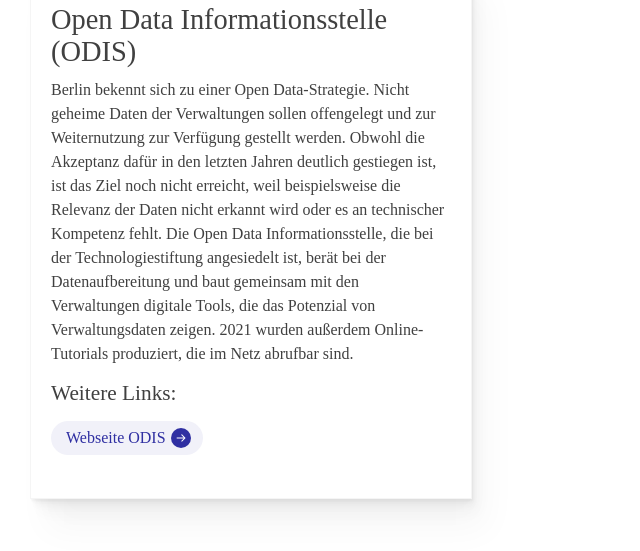
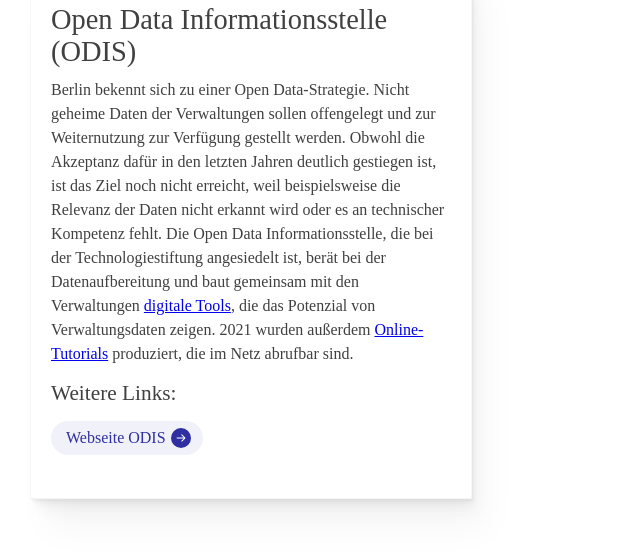
Before and after one commit to technologiestiftung/jahresbericht-2021, a React (Create React App) app: page / in a window 1280 px wide. Shown: the part 3459-4010 px from the top of the page, without its empty margins (0-640 px from the left). Built offline with nearby package versions, Linux system fonts and the light colour scheme; a web font is replaced by a local one.

Commit message:
update hyperlinks

```diff
--- a/src/content.js
+++ b/src/content.js
@@ -120,7 +120,7 @@
             {
               de: "Webseite CityLab",
               en: "Webseite CityLab",
-              href: "https://citylab-berlin.org/de/start/",
+              href: "citylab-berlin.org/",
             },
           ],
           title: {
@@ -129,7 +129,7 @@
           },
           paragraph: {
             de: `Das CityLAB Berlin am Platz der Luftbrücke ist ein Ort, an dem sich Verwaltung und Stadtgesellschaft treffen können, um die digitale Transformation zu diskutieren und bis zum Prototypen zu gestalten. Der Begegnungsort war auch 2021 sehr gefragt, analog genauso wie online.
-            Mit eigenen Projekten gibt das CityLAB auch Impulse für die Entwicklung einer offenen, gemeinnützigen digitalen Infrastruktur. Besonders bekannt ist mittlerweile <a  href="https://giessdenkiez.de/" target="_blanc">Gieß den Kiez</a>, eine Seite, die die Pflege der Berliner Straßenbäume thematisiert. 2021 kamen mit <a  href="https://www.digital-vereint.berlin/de" target="_blanc">Digital vereint</a>, <a  href="https://berlinopensource.de/" target="_blanc">Berlin Open Source</a> und <a  href="https://stadtpuls.com/" target="_blanc">Stadtplus</a> weitere Plattformen dazu, die Transparenz schaffen und das Miteinander in der Stadtgesellschaft fördern.`,
+            Mit eigenen Projekten gibt das CityLAB auch Impulse für die Entwicklung einer offenen, gemeinnützigen digitalen Infrastruktur. Besonders bekannt ist mittlerweile <a  href="https://giessdenkiez.de/" target="_blanc">Gieß den Kiez</a>, eine Seite, die die Pflege der Berliner Straßenbäume thematisiert. 2021 kamen mit <a  href="https://www.digital-vereint.berlin" target="_blanc">Digital vereint</a>, <a  href="https://berlinopensource.de/" target="_blanc">Berlin Open Source</a> und <a  href="https://stadtpuls.com/" target="_blanc">Stadtplus</a> weitere Plattformen dazu, die Transparenz schaffen und das Miteinander in der Stadtgesellschaft fördern.`,
             en: `EMPTY`,
           },
         },
@@ -156,7 +156,7 @@
             en: "EMPTY",
           },
           paragraph: {
-            de: "Berlin bekennt sich zu einer Open Data-Strategie. Nicht geheime Daten der Verwaltungen sollen offengelegt und zur Weiternutzung zur Verfügung gestellt werden. Obwohl die Akzeptanz dafür in den letzten Jahren deutlich gestiegen ist, ist das Ziel noch nicht erreicht, weil beispielsweise die Relevanz der Daten nicht erkannt wird oder es an technischer Kompetenz fehlt. Die Open Data Informationsstelle, die bei der Technologiestiftung angesiedelt ist, berät bei der Datenaufbereitung und baut gemeinsam mit den Verwaltungen digitale Tools, die das Potenzial von Verwaltungsdaten zeigen. 2021 wurden außerdem Online-Tutorials produziert, die im Netz abrufbar sind.",
+            de: `Berlin bekennt sich zu einer Open Data-Strategie. Nicht geheime Daten der Verwaltungen sollen offengelegt und zur Weiternutzung zur Verfügung gestellt werden. Obwohl die Akzeptanz dafür in den letzten Jahren deutlich gestiegen ist, ist das Ziel noch nicht erreicht, weil beispielsweise die Relevanz der Daten nicht erkannt wird oder es an technischer Kompetenz fehlt. Die Open Data Informationsstelle, die bei der Technologiestiftung angesiedelt ist, berät bei der Datenaufbereitung und baut gemeinsam mit den Verwaltungen <a  href="https://www.technologiestiftung-berlin.de/blog/odis-stellt-digitalen-prototypen-fuer-die-optimierung-von-wahlbezirken-vor" target="_blanc">digitale Tools</a>, die das Potenzial von Verwaltungsdaten zeigen. 2021 wurden außerdem <a  href="https://www.youtube.com/watch?v=4bQ2DniKfHU&t=261s" target="_blanc">Online-Tutorials</a> produziert, die im Netz abrufbar sind.`,
             en: "EMPTY",
           },
         },
```
